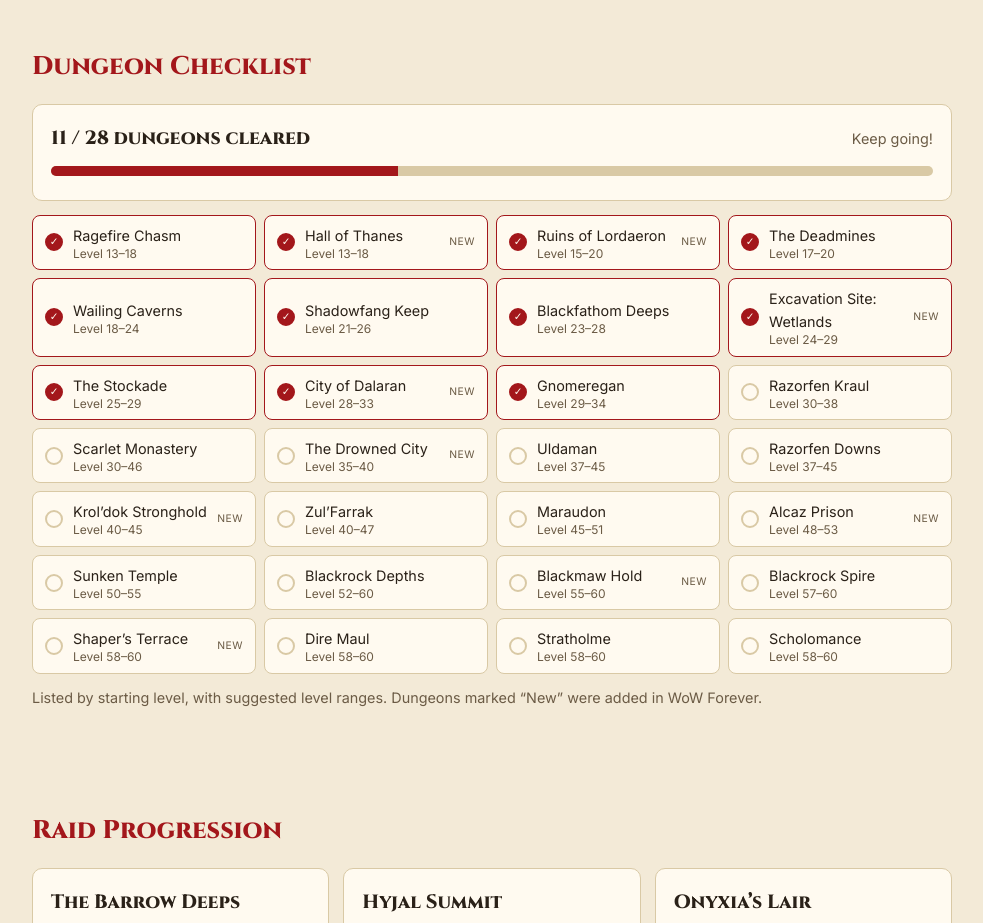
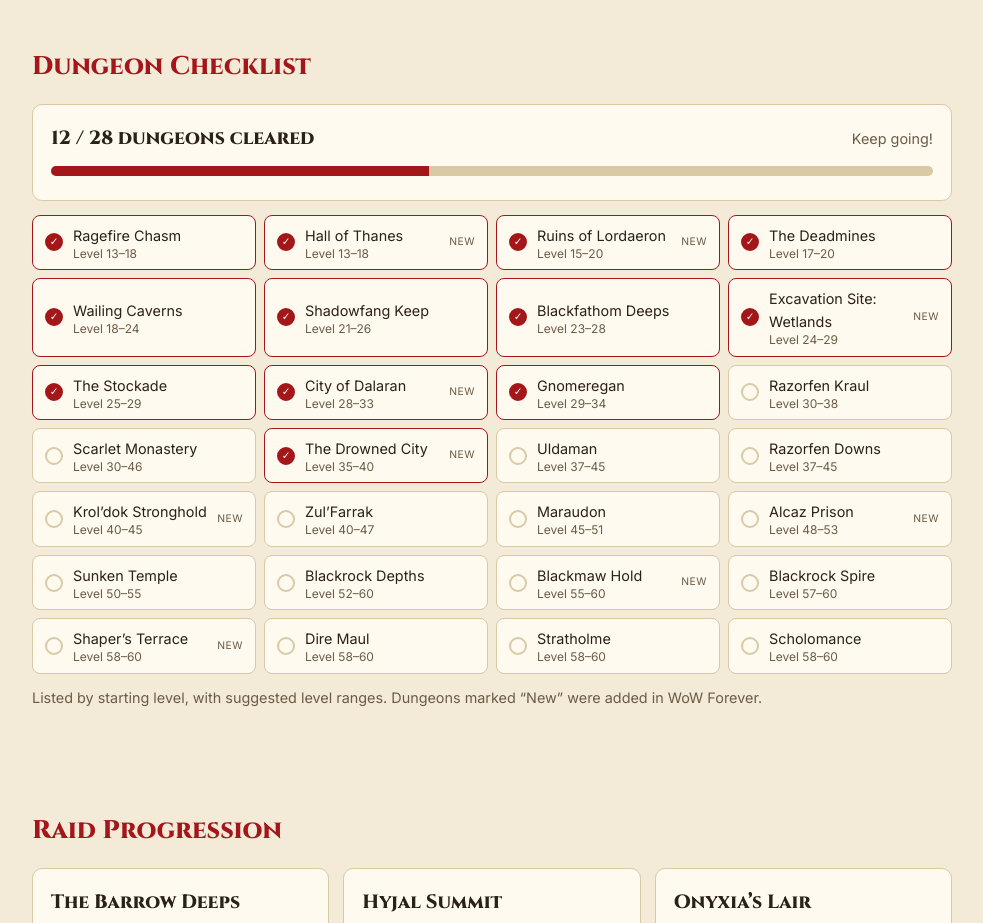
Before and after one commit to Ne0Squid/Dirty-Socks, a plain HTML site: page index.html in a window 1280 px wide. Shown: the part 2100-3023 px from the top of the page, without its empty margins (148-1131 px from the left). Drawn offline with Linux system fonts and the light colour scheme.

Commit message:
Update index.html

```diff
--- a/index.html
+++ b/index.html
@@ -191,7 +191,7 @@ function render(d){
 }
 document.getElementById("yr").textContent=new Date().getFullYear();
 // ===== DUNGEON CHECKLIST: add a dungeon’s name to "cleared" once the guild has beaten it =====
-const cleared=["Ragefire Chasm","Wailing Caverns","Shadowfang Keep","Blackfathom Deeps","Excavation Site: Wetlands","City of Dalaran","Gnomeregan","Hall of Thanes","Ruins of Lordaeron","The Deadmines","The Stockade"];
+const cleared=["Ragefire Chasm","Wailing Caverns","Shadowfang Keep","Blackfathom Deeps","Excavation Site: Wetlands","City of Dalaran","Gnomeregan","Hall of Thanes","Ruins of Lordaeron","The Deadmines","The Stockade","The Drowned City"];
 const dungeons=[ // [name, lowest level, highest level, new in Forever?]
  ["Ragefire Chasm",13,18],["Hall of Thanes",13,18,1],["Ruins of Lordaeron",15,20,1],["The Deadmines",17,20],
  ["Wailing Caverns",18,24],["Shadowfang Keep",21,26],["Blackfathom Deeps",23,28],["Excavation Site: Wetlands",24,29,1],
```
